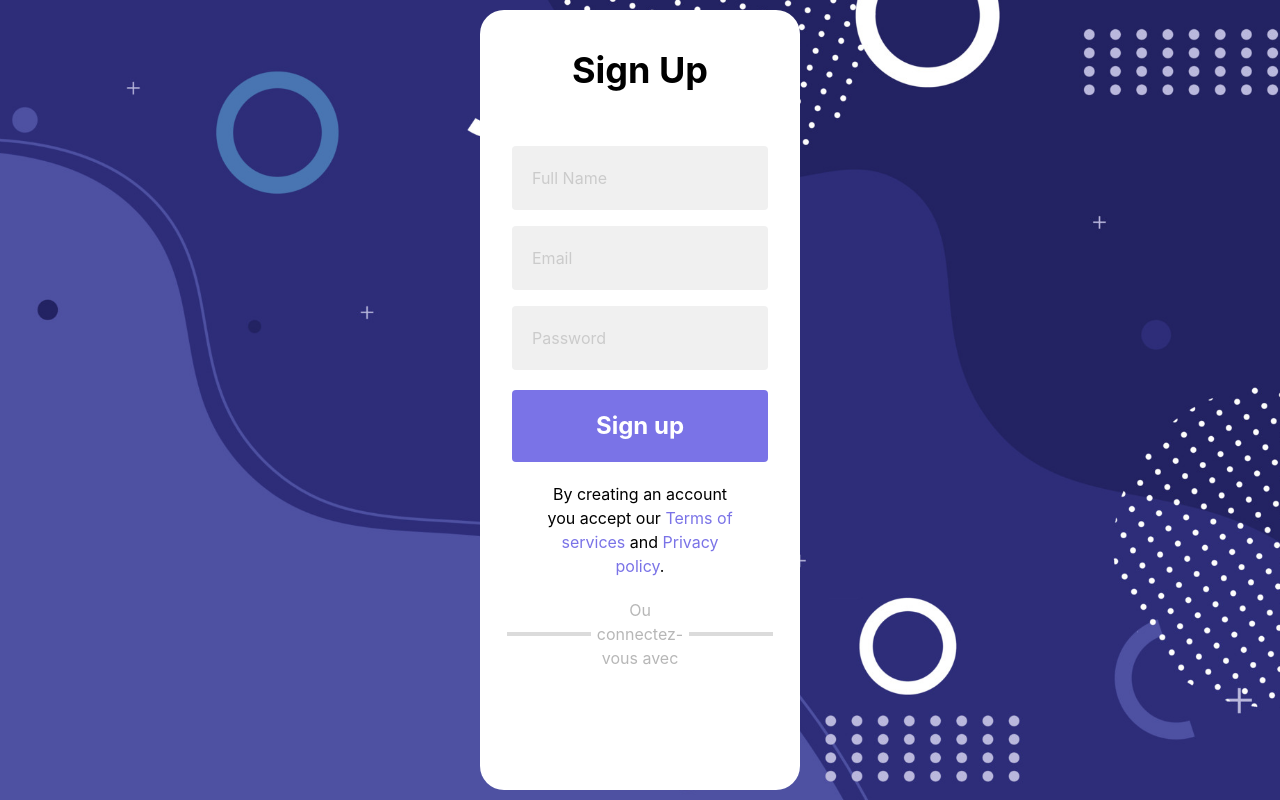
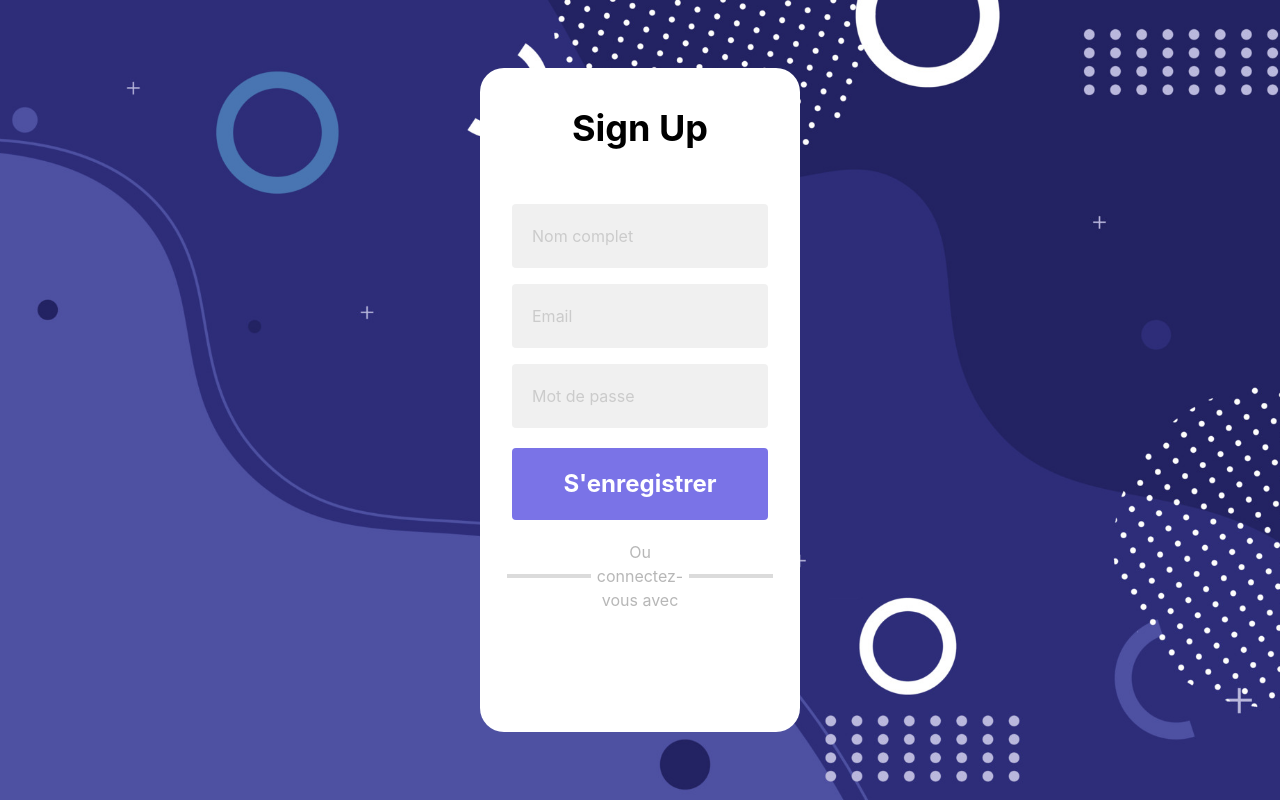
Before and after one commit to Nathandelenclos/Area, a React (Create React App) app in the folder web/: page /sign-up in a window 1280 px wide. Built offline with nearby package versions, Linux system fonts and the light colour scheme.

Commit message:
feat: use props for SignUpForms commponent

```diff
--- a/web/src/components/ConnectionButtons.tsx
+++ b/web/src/components/ConnectionButtons.tsx
@@ -18,9 +18,12 @@ export default function ConnectionButtons({
   const { translate } = AppContext();
   return (
     <div className="flex flex-col justify-center items-center">
-      <MainButton title={translate("sign-in")} onPress={NavigateToSignIn} />
       <MainButton
-        title={translate("sign-up")}
+        title={translate("login", "sign-in")}
+        onPress={NavigateToSignIn}
+      />
+      <MainButton
+        title={translate("login", "sign-up")}
         reverse={true}
         onPress={NavigateToSignUp}
       />
--- a/web/src/components/SignUpForms.tsx
+++ b/web/src/components/SignUpForms.tsx
@@ -1,40 +1,46 @@
 import React, { useState } from "react";
 import MainButton from "@components/MainButton";
 import AuthInput from "@components/AuthInput";
+import AppContext from "@src/context/AppContextProvider";
 
-function SignUpForms() {
+type SignUpFormsProps = {
+  SignUp?: (fullName: string, email: string, password: string) => void;
+};
+
+function SignUpForms({
+  SignUp = (fullName, email, password) => {
+    console.log(fullName, email, password);
+    window.location.href = "/create-applet";
+  },
+}: SignUpFormsProps) {
   const [fullName, setFullName] = useState("");
   const [email, setEmail] = useState("");
   const [password, setPassword] = useState("");
-  const SignUp = () => {
-    //TODO: Implement sign up logic
-    window.location.href = "/create-applet";
-  };
+
+  const { translate } = AppContext();
   return (
     <div className="flex flex-col justify-center items-center">
       <AuthInput
-        placeholder={"Full Name"}
+        placeholder={translate("login", "fullName")}
         value={fullName}
         setValue={setFullName}
       />
       <AuthInput
-        placeholder={"Email"}
+        placeholder={translate("login", "email")}
         value={email}
         setValue={setEmail}
         type={"email"}
       />
       <AuthInput
-        placeholder={"Password"}
+        placeholder={translate("login", "password")}
         value={password}
         setValue={setPassword}
         type={"password"}
       />
-      <MainButton title={"Sign up"} onPress={SignUp} />
-      <p className="w-3/5 mb-5 text-center">
-        By creating an account you accept our{" "}
-        <a className="text-[#7A73E7]">Terms of services</a> and{" "}
-        <a className="text-[#7A73E7]">Privacy policy</a>.
-      </p>
+      <MainButton
+        title={translate("login", "sign-up")}
+        onPress={() => SignUp(fullName, email, password)}
+      />
     </div>
   );
 }
--- a/web/src/lang/fr.json
+++ b/web/src/lang/fr.json
@@ -6,7 +6,9 @@
     "sign-in": "Connection",
     "sign-up": "S'enregistrer",
     "orConnectWith": "Ou connectez-vous avec",
-    "recoverPassword": "Mot de passe oublié ?"
+    "recoverPassword": "Mot de passe oublié ?",
+    "fullName": "Nom complet"
+
   },
   "nav": {
     "home": "Accueil",
```
